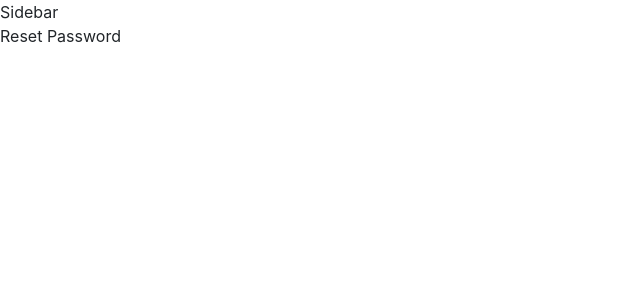
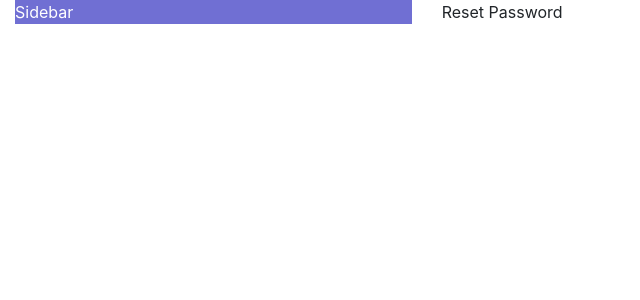
Before and after one commit to ExuCounter/Chat-MERN-stack-, a React (Create React App) app in the folder client/: page /reset-password in a window 1280 px wide. Shown: the top 300 px of the page, without its empty margins (0-640 px from the left). Built offline with nearby package versions, Linux system fonts and the light colour scheme.

Commit message:
Styles structure

```diff
--- a/client/public/index.html
+++ b/client/public/index.html
@@ -1,32 +1,16 @@
 <!DOCTYPE html>
 <html lang="en">
-  <head>
+
+<head>
     <meta charset="utf-8" />
     <link rel="icon" href="%PUBLIC_URL%/favicon.ico" />
     <meta name="viewport" content="width=device-width, initial-scale=1" />
     <meta name="theme-color" content="#000000" />
-    <meta
-      name="description"
-      content="Web site created using create-react-app"
-    />
-    <link rel="apple-touch-icon" href="%PUBLIC_URL%/logo192.png" />
-    <!--
-      manifest.json provides metadata used when your web app is installed on a
-      user's mobile device or desktop. See https://developers.google.com/web/fundamentals/web-app-manifest/
-    -->
-    <link rel="manifest" href="%PUBLIC_URL%/manifest.json" />
-    <!--
-      Notice the use of %PUBLIC_URL% in the tags above.
-      It will be replaced with the URL of the `public` folder during the build.
-      Only files inside the `public` folder can be referenced from the HTML.
+    <meta name="description" content="Web site created using create-react-app" />
+    <title>Chat</title>
+</head>
 
-      Unlike "/favicon.ico" or "favicon.ico", "%PUBLIC_URL%/favicon.ico" will
-      work correctly both with client-side routing and a non-root public URL.
-      Learn how to configure a non-root public URL by running `npm run build`.
-    -->
-    <title>React App</title>
-  </head>
-  <body>
+<body>
     <noscript>You need to enable JavaScript to run this app.</noscript>
     <div id="root"></div>
     <!--
@@ -39,5 +23,6 @@
       To begin the development, run `npm start` or `yarn start`.
       To create a production bundle, use `npm run build` or `yarn build`.
     -->
-  </body>
+</body>
+
 </html>
--- a/client/src/index.js
+++ b/client/src/index.js
@@ -1,7 +1,8 @@
 import React from 'react';
 import ReactDOM from 'react-dom';
 import App from './App';
-import 'bootstrap/dist/css/bootstrap.css';
+import {Row, Col} from 'react-bootstrap';
+import 'bootstrap/dist/css/bootstrap.min.css';
 import * as serviceWorker from './serviceWorker';
 
 ReactDOM.render(
--- a/client/src/pages/AuthPage.js
+++ b/client/src/pages/AuthPage.js
@@ -1,12 +1,20 @@
 import React from 'react';
 import {AuthSidebar} from '../components/auth/auth-sidebar/sidebar';
 import {AuthContent} from '../components/auth/auth-content/content';
+import {Row, Col, Container} from 'react-bootstrap';
+import '../styles/auth/auth.css';
 
 export const AuthPage = (props) => {
     return(
-        <React.Fragment>
-            <AuthSidebar/>
-            <AuthContent step={props.step}/>
-        </React.Fragment>
+        <Container fluid>
+            <Row>
+                <Col sm={4} className='no-padding'>
+                    <AuthSidebar/>
+                </Col>
+                <Col sm={8} className='no-padding'>
+                    <AuthContent step={props.step}/>
+                </Col>
+            </Row>
+        </Container>
     )
 }
--- /dev/null
+++ b/client/src/styles/auth/auth-sidebar/auth-sidebar.css
@@ -0,0 +1,4 @@
+.auth-sidebar {
+    background-color: #706fd3;
+    color: #FFF;
+}
--- /dev/null
+++ b/client/src/styles/auth/auth.css
@@ -0,0 +1,2 @@
+@import 'auth-content/auth-content.css';
+@import 'auth-sidebar/auth-sidebar.css';
```
Also changed, not shown: client/public/manifest.json (deleted), client/src/styles/auth/auth-content/auth-content.css (added).
